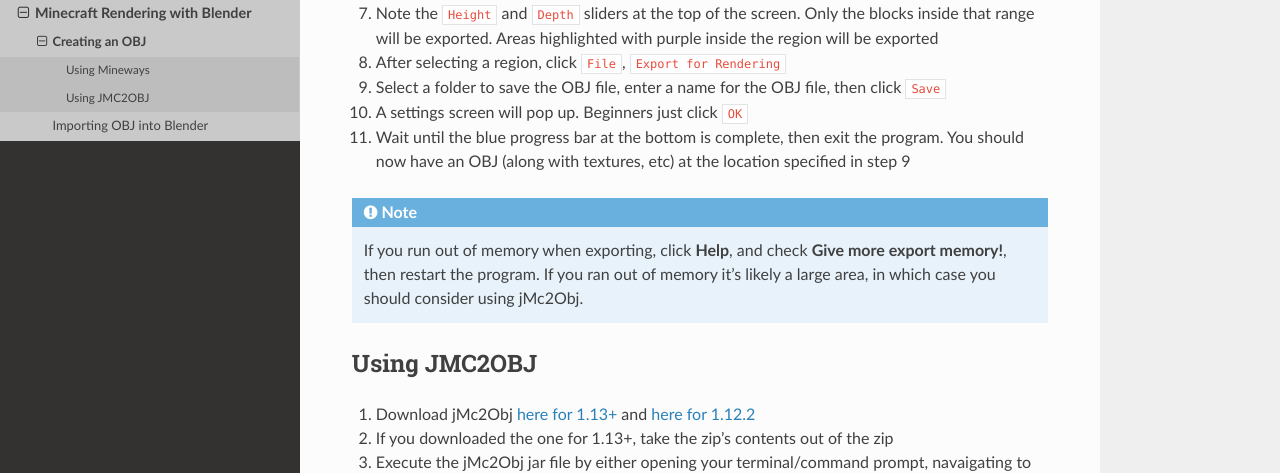
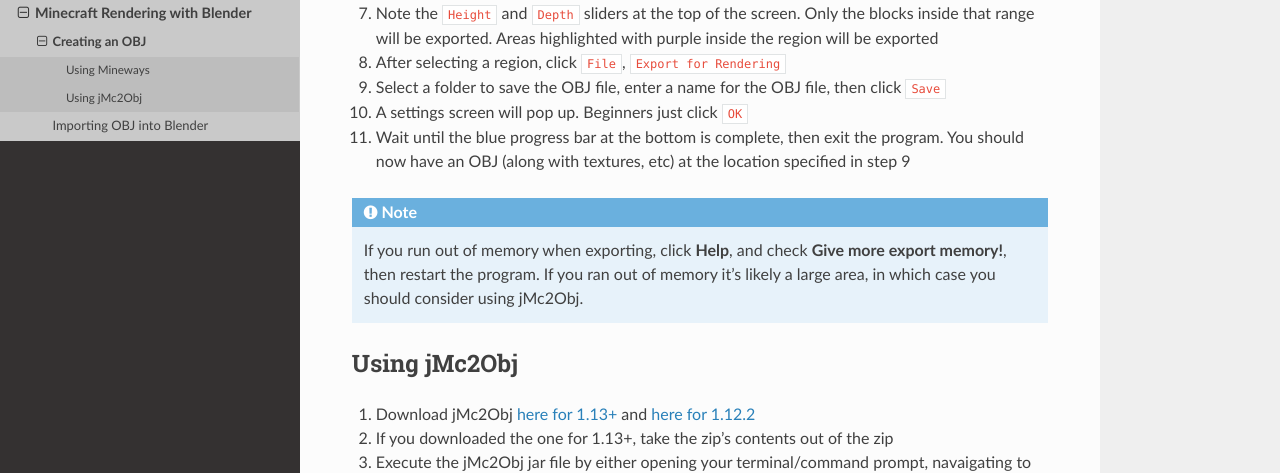
Before and after one commit to yyrichy/documentation, a Sphinx documentation site: the page built from source/buildtheearth/rendering/creating-obj.md, in a window 1280 px wide and 900 px high, scrolled down 779 px. Shown: the part 138-611 px from the top of the window. Built offline with Sphinx 7.4.7 and the Read the Docs theme 2.0.0, drawn with Linux system fonts in a browser that asks for light colours.

Commit message:
Lowercase

````diff
--- a/source/buildtheearth/rendering/creating-obj.md
+++ b/source/buildtheearth/rendering/creating-obj.md
@@ -41,7 +41,7 @@
    If you run out of memory when exporting, click **Help**, and check **Give more export memory!**, then restart the program. If you ran out of memory it's likely a large area, in which case you should consider using jMc2Obj.
 ```
 
-## Using JMC2OBJ
+## Using jMc2Obj
 
 1. Download jMc2Obj [here for 1.13+](https://cdn.discordapp.com/attachments/793250835294584864/888249927229124678/jMC2Obj-bte.zip) and [here for 1.12.2](https://github.com/jmc2obj/j-mc-2-obj/releases/download/50/jMc2Obj-dev_g50.jar)
 2. If you downloaded the one for 1.13+, take the zip's contents out of the zip
````
